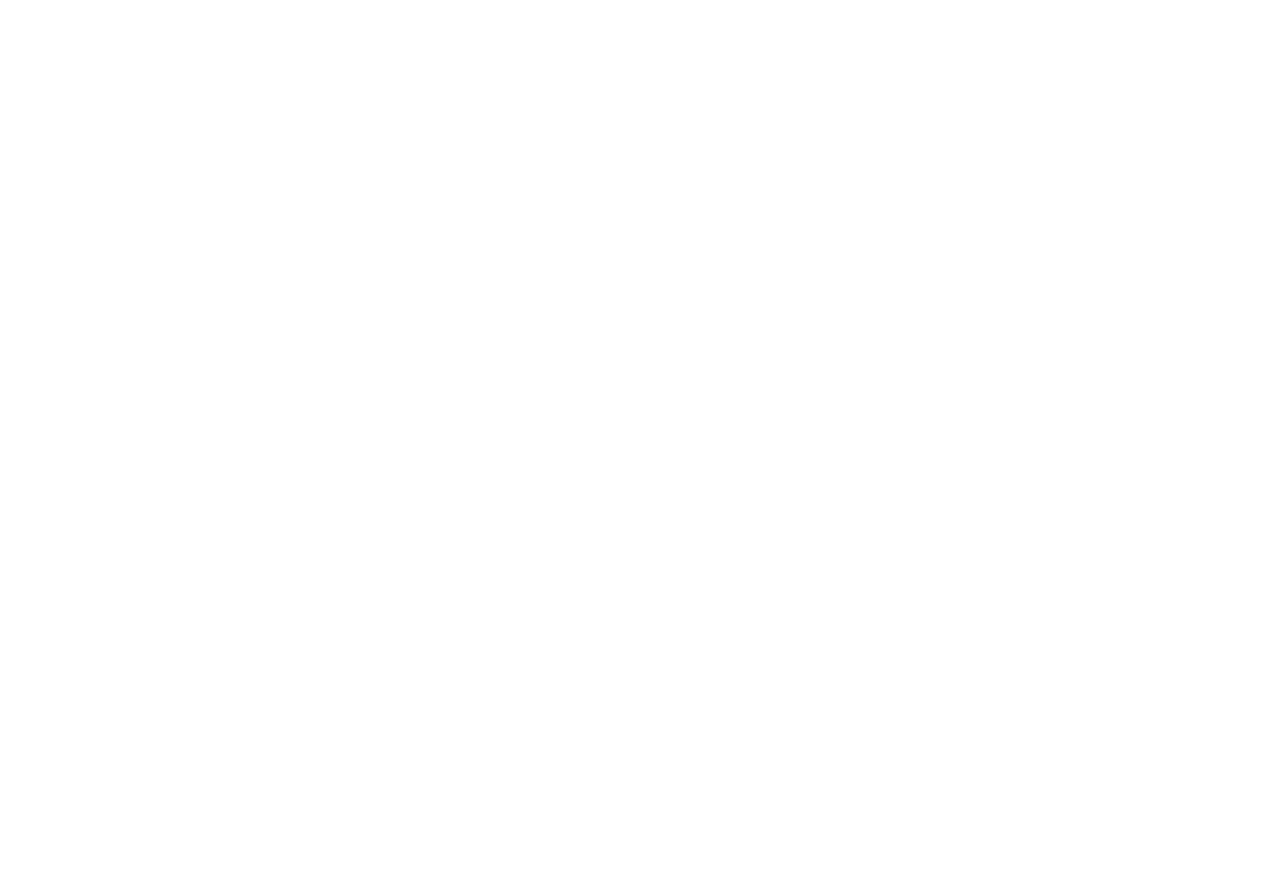
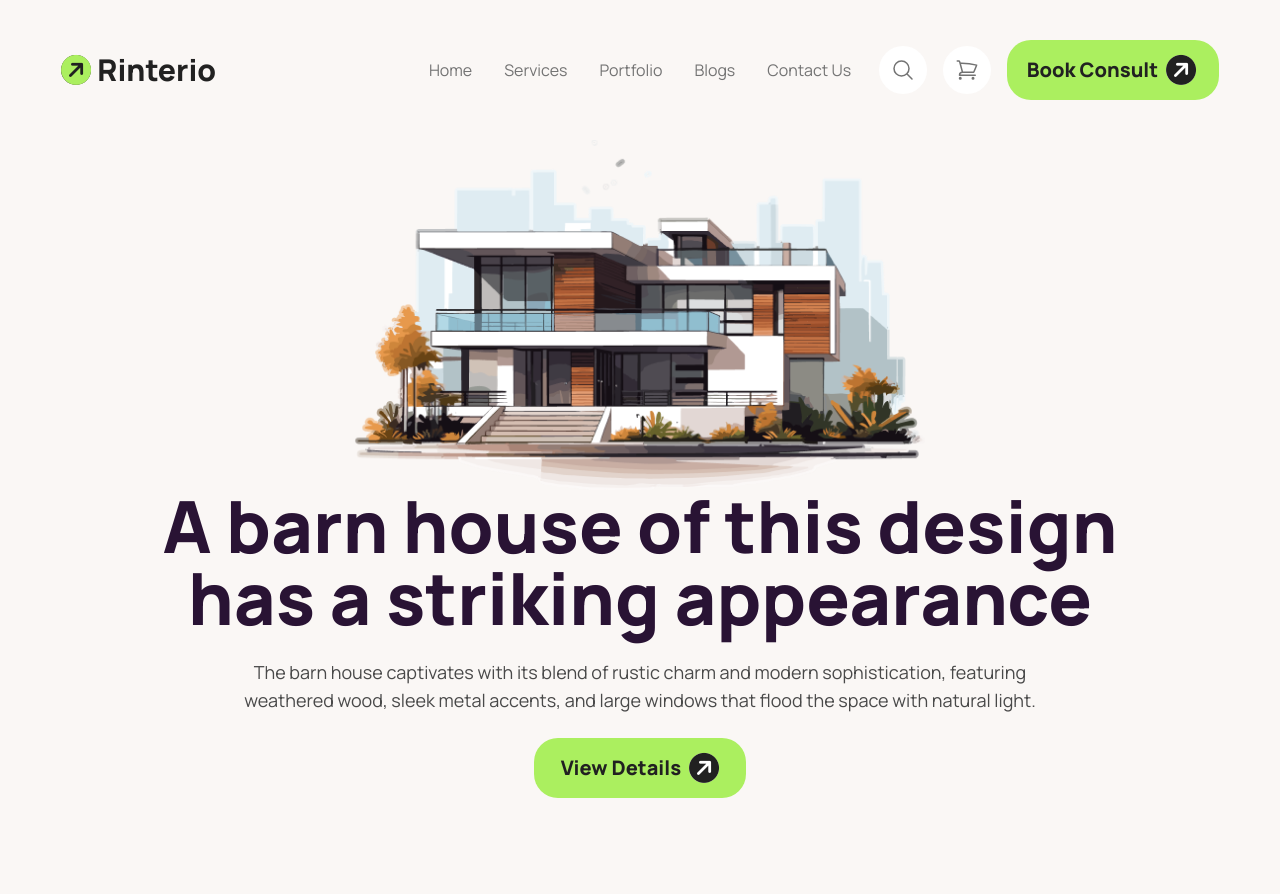
Before and after one commit to Abrar9410/Assignment-03, a plain HTML site: page index.html in a window 1280 px wide. Before the commit the page ends 800 px from the top, so only its background shows below. Drawn offline with nearby package versions, Linux system fonts and the light colour scheme.

Commit message:
Header section done

```diff
--- a/index.html
+++ b/index.html
@@ -1,13 +1,113 @@
 <!DOCTYPE html>
-<html lang="en" data-theme="light">
+<html lang="en" data-theme="cupcake">
 <head>
     <meta charset="UTF-8">
     <meta name="viewport" content="width=device-width, initial-scale=1.0">
     <title>Assignment-03</title>
+    <link rel="stylesheet" href="https://cdnjs.cloudflare.com/ajax/libs/font-awesome/6.6.0/css/all.min.css" integrity="sha512-Kc323vGBEqzTmouAECnVceyQqyqdsSiqLQISBL29aUW4U/M7pSPA/gEUZQqv1cwx4OnYxTxve5UMg5GT6L4JJg==" crossorigin="anonymous" referrerpolicy="no-referrer" />
+    <link rel="preconnect" href="https://fonts.googleapis.com">
+    <link rel="preconnect" href="https://fonts.gstatic.com" crossorigin>
+    <link href="https://fonts.googleapis.com/css2?family=Manrope:wght@200..800&display=swap" rel="stylesheet">
     <link href="https://cdn.jsdelivr.net/npm/daisyui@4.12.10/dist/full.min.css" rel="stylesheet" type="text/css" />
     <script src="https://cdn.tailwindcss.com"></script>
+    <script>
+        tailwind.config = {
+          theme: {
+            extend: {
+              colors: {
+                primary: '#212121',
+                para1: '#494949',
+                para2: '#737373',
+                green1: '#ABEF5F',
+              },
+              fontFamily: {
+                Manrope: 'Manrope',
+              },
+              backgroundImage: {
+                next_project: "url('./assets/bg.jpg')",
+              },
+            }
+          }
+        }
+      </script>
 </head>
-<body>
+<body class="font-Manrope">
+    <header class="w-11/12 mx-auto">
+        <nav class="navbar py-10 bg-base-100">
+            <div class="justify-start w-4/5 sm:w-2/5 lg:w-3/5">
+                <a class="hover:cursor-pointer text-2xl sm:text-3xl">
+                    <i class="fa-solid fa-circle-arrow-up fa-rotate-by text-green1 bg-primary rounded-full" style="--fa-rotate-angle: 45deg;"></i>
+                    <span class="text-primary font-extrabold">Rinterio</span>
+                </a>
+            </div>
+            <div class="navbar-center hidden lg:flex">
+              <ul class="menu menu-horizontal px-1 text-para2 text-sm xl:text-base">
+                <li><a class="hover:text-para1 hover:bg-inherit hover:font-extrabold">Home</a></li>
+                <li><a class="hover:text-para1 hover:bg-inherit hover:font-extrabold">Services</a></li>
+                <li><a class="hover:text-para1 hover:bg-inherit hover:font-extrabold">Portfolio</a></li>
+                <li><a class="hover:text-para1 hover:bg-inherit hover:font-extrabold">Blogs</a></li>
+                <li><a class="hover:text-para1 hover:bg-inherit hover:font-extrabold">Contact Us</a></li>
+              </ul>
+            </div>
+            <div class="w-1/5 justify-end sm:w-3/5 lg:navbar-end">
+                <div class="flex items-center space-x-4 hidden md:contents">
+                    <button class="bg-white p-3 rounded-full text-para2">
+                        <svg xmlns="http://www.w3.org/2000/svg" fill="none" viewBox="0 0 24 24" stroke-width="1.5" stroke="currentColor" class="size-6">
+                            <path stroke-linecap="round" stroke-linejoin="round" d="m21 21-5.197-5.197m0 0A7.5 7.5 0 1 0 5.196 5.196a7.5 7.5 0 0 0 10.607 10.607Z" />
+                        </svg>
+                    </button>
+                    <button class="bg-white p-3 rounded-full text-para2">
+                        <svg xmlns="http://www.w3.org/2000/svg" fill="none" viewBox="0 0 24 24" stroke-width="1.5" stroke="currentColor" class="size-6">
+                            <path stroke-linecap="round" stroke-linejoin="round" d="M2.25 3h1.386c.51 0 .955.343 1.087.835l.383 1.437M7.5 14.25a3 3 0 0 0-3 3h15.75m-12.75-3h11.218c1.121-2.3 2.1-4.684 2.924-7.138a60.114 60.114 0 0 0-16.536-1.84M7.5 14.25 5.106 5.272M6 20.25a.75.75 0 1 1-1.5 0 .75.75 0 0 1 1.5 0Zm12.75 0a.75.75 0 1 1-1.5 0 .75.75 0 0 1 1.5 0Z" />
+                        </svg>
+                    </button>
+                    <button class="bg-green1 w-[212px] px-5 py-3 rounded-3xl flex items-center space-x-2">
+                        <span class="text-primary text-xl font-extrabold">Book Consult</span>
+                        <span class="text-3xl"><i class="fa-solid fa-circle-arrow-up fa-rotate-by text-primary bg-white rounded-full" style="--fa-rotate-angle: 45deg;"></i></span>
+                    </button>
+                </div>
+                <div class="dropdown">
+                  <div tabindex="0" role="button" class="btn btn-ghost bg-white p-3 rounded-full text-para2 text-2xl ml-4 lg:hidden">
+                      <i class="fa-solid fa-bars"></i>
+                  </div>
+                  <ul
+                    tabindex="0"
+                    class="menu menu-sm dropdown-content bg-base-100 rounded-box z-[1] mt-3 w-52 p-2 shadow right-0">
+                    <li><a>Home</a></li>
+                    <li><a>Services</a></li>
+                    <li><a>Portfolio</a></li>
+                    <li><a>Blogs</a></li>
+                    <li><a>Contact Us</a></li>
+                  </ul>
+                </div>
+            </div>
+        </nav>
 
+        <banner class="text-center">
+            <div class="flex justify-center">
+                <img src="./assets/banner.png" alt="">
+            </div>
+            <div class="w-11/12 mx-auto pb-11 sm:pb-16 lg:pb-24">
+                <h1 class="text-primay text-3xl sm:text-4xl md:text-5xl lg:text-6xl xl:text-7xl 2xl:text-8xl font-extrabold">
+                    A barn house of this design has a striking appearance
+                </h1>
+                <p class="text-para1 text-sm my-4 mx-auto sm:text-base sm:w-4/5 sm:my-6 lg:text-lg">
+                    The barn house captivates with its blend of rustic charm and modern sophistication,
+                    featuring weathered wood, sleek metal accents, and large windows that flood the space
+                    with natural light.
+                </p>
+                <button class="bg-green1 w-4/5 sm:w-[212px] mx-auto px-5 py-3 rounded-3xl flex items-center justify-center space-x-2">
+                    <span class="text-primary text-xl font-extrabold">View Details</span>
+                    <span class="text-3xl"><i class="fa-solid fa-circle-arrow-up fa-rotate-by text-primary bg-white rounded-full" style="--fa-rotate-angle: 45deg;"></i></span>
+                </button>
+            </div>
+        </banner>
+    </header>
+    <main>
+
+    </main>
+    <footer>
+
+    </footer>
 </body>
 </html>
```
